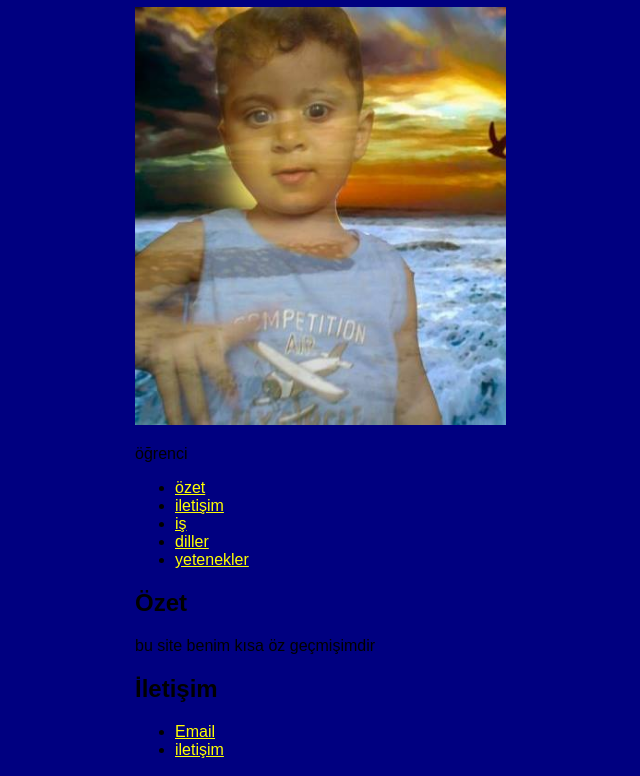
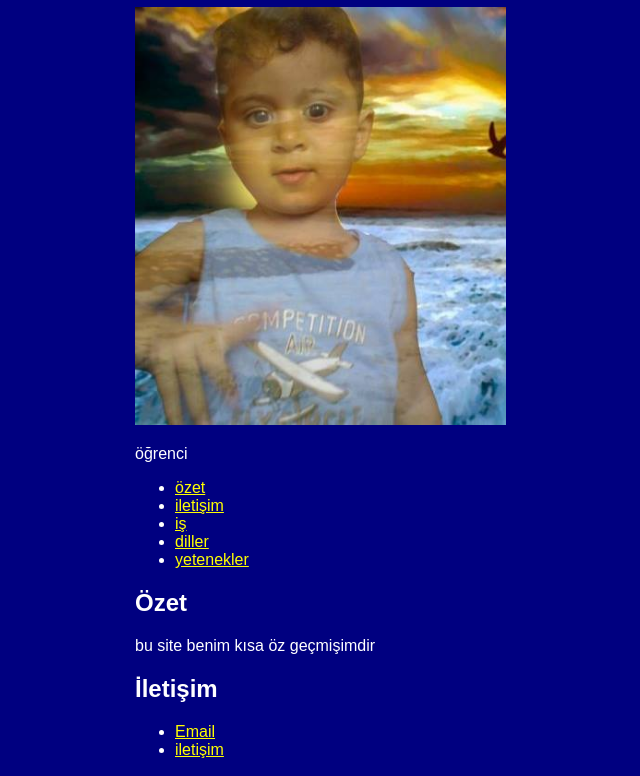
Before and after one commit to titanic350/html-egitimi, a plain HTML site: page index.html in a window 1280 px wide. Shown: the part 73-849 px from the top of the page, without its empty margins (185-825 px from the left). Drawn offline with Linux system fonts and the light colour scheme.

Commit message:
Update index.html

```diff
--- a/index.html
+++ b/index.html
@@ -7,12 +7,15 @@
 			font-family: arial;
 			width: 50%;
 			margin: 0 auto;
-			background-color: navy
+			background-color: navy;
+			color: white;
 		}
 
 		a{
-			color: yellow
+			color: yellow;
 		}
+
+
 		#resim{
 			width: 58%;
 		}
```
